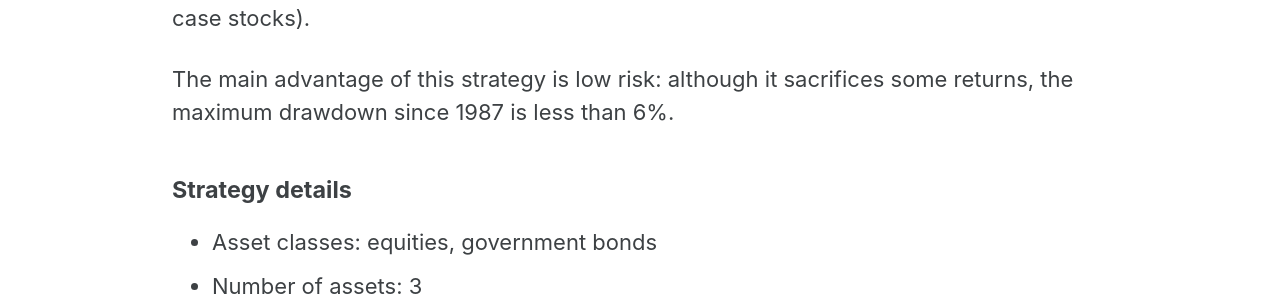
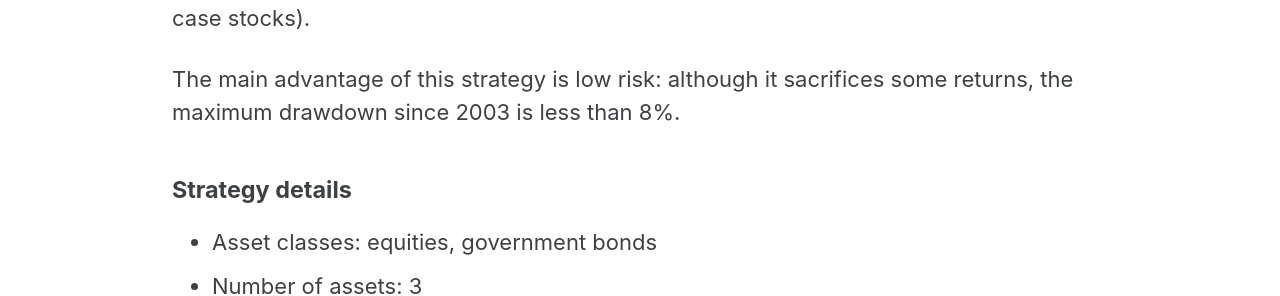
Before and after one commit to IthacaResearch/ithacaresearch.github.io, a Jekyll site: the page built from _posts/2019-07-12-Target-Volatility.md, in a window 1280 px wide and 900 px high. Shown: the part 347-643 px from the top of the window. Built offline with Jekyll 4.4.1, drawn with Linux system fonts in a browser that asks for light colours; cached includes are drawn as plain includes.

Commit message:
Update 2019-07-12-Target-Volatility.md

```diff
--- a/_posts/2019-07-12-Target-Volatility.md
+++ b/_posts/2019-07-12-Target-Volatility.md
@@ -9,7 +9,7 @@
 
 The rationale of this strategy is rather simple: allocate most of the capital to safe assets (like cash or bonds) when times get rough, otherwise allocate more to risk assets (in this case stocks).
 
-The main advantage of this strategy is low risk: although it sacrifices some returns, the maximum drawdown since 1987 is less than 6%.
+The main advantage of this strategy is low risk: although it sacrifices some returns, the maximum drawdown since 2003 is less than 8%.
 
 #### Strategy details
 * Asset classes: equities, government bonds
```
